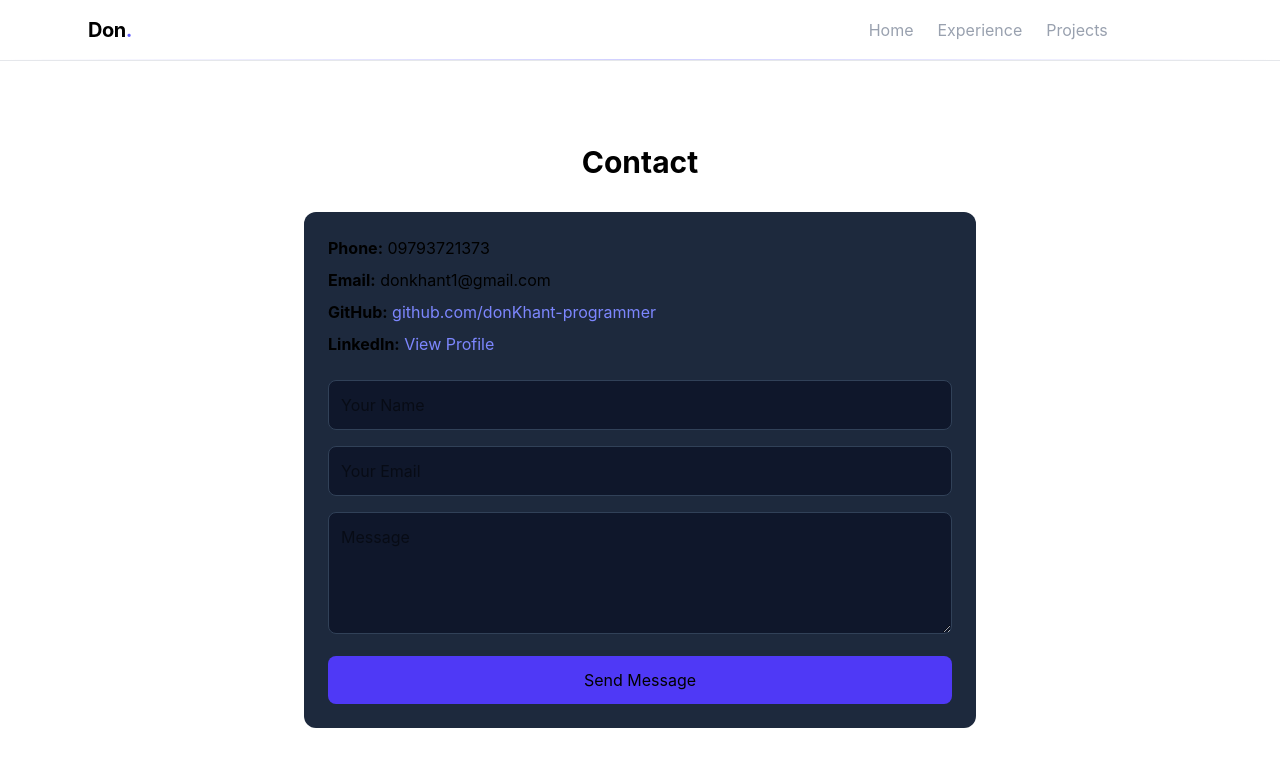
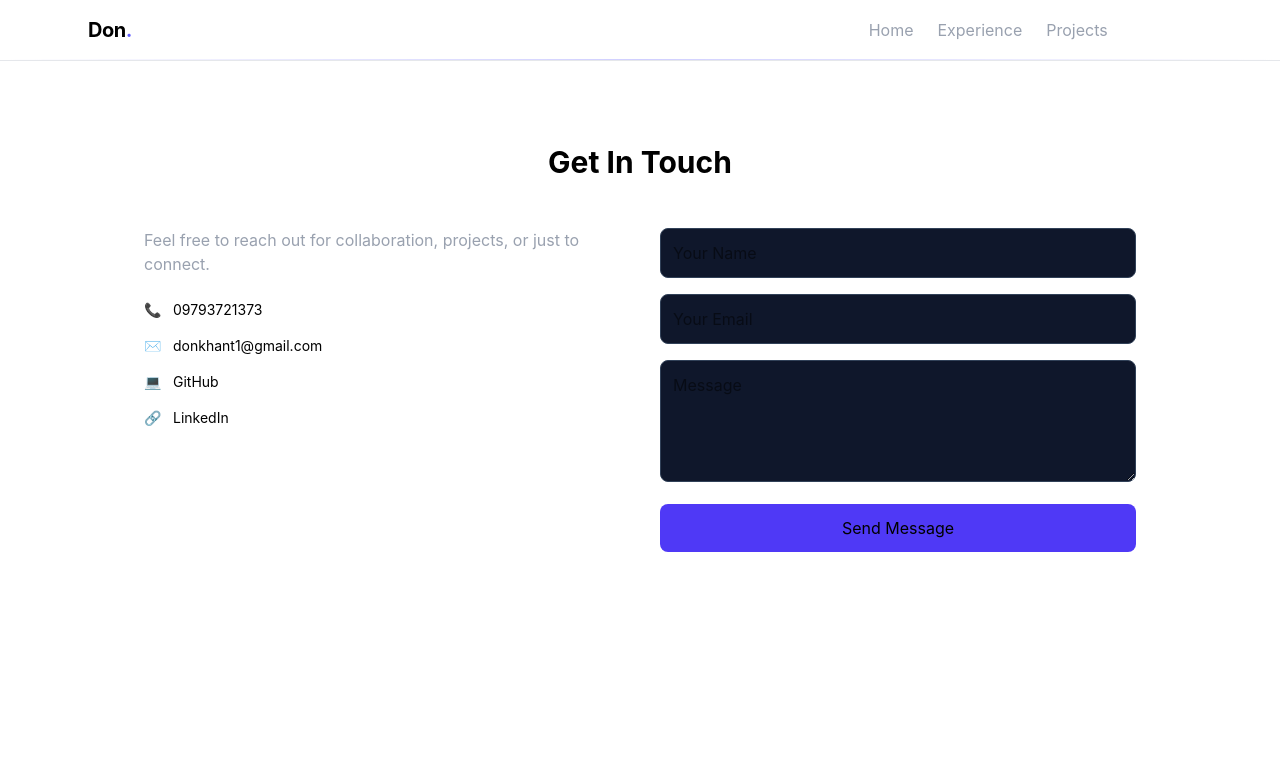
Before and after one commit to donKhant-programmer/donkhant-portfolio, a Vue app: page /contact in a window 1280 px wide. Shown: the top 766 px of the page. Built offline with nearby package versions, Linux system fonts and the light colour scheme.

Commit message:
contact us email send feature

```diff
--- a/src/pages/ContactPage.vue
+++ b/src/pages/ContactPage.vue
@@ -1,54 +1,133 @@
 <template>
-  <section class="py-20 max-w-2xl mx-auto">
-    <h1 class="text-3xl font-bold mb-8 text-center">
-      Contact
+  <section class="py-20 max-w-5xl mx-auto px-4">
+    <h1 class="text-3xl font-bold mb-12 text-center">
+      Get In Touch
     </h1>
 
-    <div class="bg-slate-800 p-6 rounded-xl space-y-6">
+    <div class="grid md:grid-cols-2 gap-10">
 
-      <!-- Info -->
-      <div class="space-y-2">
-        <p><strong>Phone:</strong> 09793721373</p>
-        <p><strong>Email:</strong> donkhant1@gmail.com</p>
-        <p>
-          <strong>GitHub:</strong>
-          <a href="https://github.com/donKhant-programmer" target="_blank" class="text-indigo-400">
-            github.com/donKhant-programmer
-          </a>
+      <!-- LEFT: Contact Info -->
+      <div class="space-y-6">
+        <p class="text-gray-400">
+          Feel free to reach out for collaboration, projects, or just to connect.
         </p>
-        <p>
-          <strong>LinkedIn:</strong>
-          <a href="https://www.linkedin.com/in/don-khant-9aba47264" target="_blank" class="text-indigo-400">
-            View Profile
-          </a>
-        </p>
+
+        <div class="space-y-4 text-sm">
+
+          <div class="flex items-center gap-3">
+            <span class="text-indigo-400">📞</span>
+            <span>09793721373</span>
           </div>
 
-      <!-- Optional Form -->
-      <form class="space-y-4">
+          <div class="flex items-center gap-3">
+            <span class="text-indigo-400">✉️</span>
+            <span>donkhant1@gmail.com</span>
+          </div>
+
+          <div class="flex items-center gap-3">
+            <span class="text-indigo-400">💻</span>
+            <a href="https://github.com/donKhant-programmer" target="_blank" class="hover:text-indigo-400">
+              GitHub
+            </a>
+          </div>
+
+          <div class="flex items-center gap-3">
+            <span class="text-indigo-400">🔗</span>
+            <a href="https://www.linkedin.com/in/don-khant-9aba47264" target="_blank" class="hover:text-indigo-400">
+              LinkedIn
+            </a>
+          </div>
+
+        </div>
+      </div>
+
+      <!-- RIGHT: Form -->
+      <form @submit.prevent="sendEmail" class="space-y-4">
+
 <input
+  v-model="name"
   type="text"
   placeholder="Your Name"
   class="w-full p-3 rounded-lg bg-slate-900 border border-slate-700"
 />
 
 <input
+  v-model="email"
   type="email"
   placeholder="Your Email"
   class="w-full p-3 rounded-lg bg-slate-900 border border-slate-700"
 />
 
 <textarea
+  v-model="message"
   placeholder="Message"
   rows="4"
   class="w-full p-3 rounded-lg bg-slate-900 border border-slate-700"
 ></textarea>
 
-        <button class="w-full py-3 bg-indigo-600 rounded-lg hover:bg-indigo-500">
-          Send Message
+<button
+  :disabled="loading"
+  class="w-full py-3 bg-indigo-600 rounded-lg hover:bg-indigo-500 transition"
+>
+  {{ loading ? "Sending..." : "Send Message" }}
 </button>
+
+<p v-if="success" class="text-green-400 text-sm">
+  Message sent successfully 🚀
+</p>
+
+<p v-if="error" class="text-red-400 text-sm">
+  {{ error }}
+</p>
+
 </form>
 
     </div>
   </section>
 </template>
+
+<script setup lang="ts">
+import { ref } from "vue";
+import emailjs from "@emailjs/browser";
+
+const name = ref("");
+const email = ref("");
+const message = ref("");
+
+const loading = ref(false);
+const success = ref(false);
+const error = ref("");
+
+const sendEmail = async () => {
+  if (!name.value || !email.value || !message.value) {
+    error.value = "Please fill all fields";
+    return;
+  }
+
+  loading.value = true;
+  error.value = "";
+
+  try {
+    await emailjs.send(
+      "service_xqxd7tw",
+      "template_v2tzo48",
+      {
+        from_name: name.value,
+        from_email: email.value,
+        message: message.value,
+      },
+      "Xo8VCZwZqJi0Oifj8"
+    );
+
+    success.value = true;
+    name.value = "";
+    email.value = "";
+    message.value = "";
+  } catch (e) {
+  console.error("EmailJS ERROR:", e);
+  error.value = "Failed to send message. Try again.";
+} finally {
+    loading.value = false;
+  }
+};
+</script>
```
Lines whose indentation alone changed are shown as unchanged.
